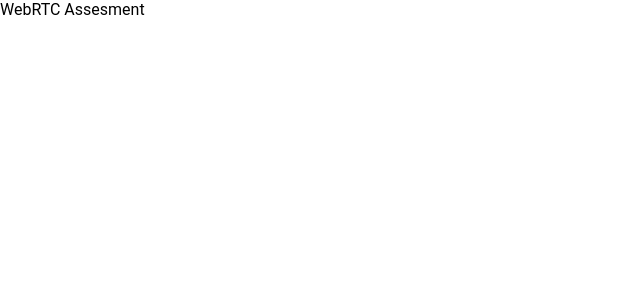
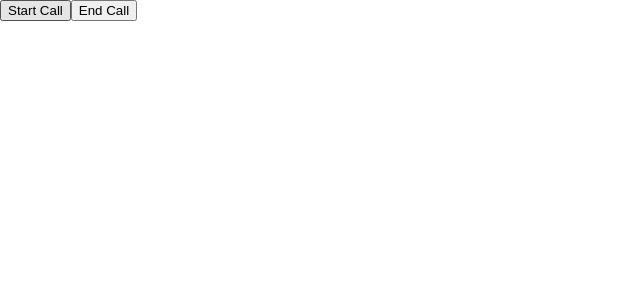
Before and after one commit to Zarttech-main/rtc-assessment, a React (Create React App) app in the folder client/: page / in a window 1280 px wide. Shown: the top 300 px of the page, without its empty margins (0-640 px from the left). Built offline with nearby package versions, Linux system fonts and the light colour scheme.

Commit message:
updated App.tsx, CallControls.tsx, VideoCall.tsx and Homepage.tsx

```diff
--- a/client/package.json
+++ b/client/package.json
@@ -41,5 +41,8 @@
       "last 1 firefox version",
       "last 1 safari version"
     ]
+  },
+  "devDependencies": {
+    "@types/simple-peer": "^9.11.8"
   }
 }
--- a/client/src/App.tsx
+++ b/client/src/App.tsx
@@ -1,7 +1,9 @@
+import HomePage from "./pages/HomePage";
+
 function App() {
   return (
-    <div className="App">
-      WebRTC Assesment
+    <div>
+      <HomePage />
     </div>
   );
 }
--- /dev/null
+++ b/client/src/components/CallControls.tsx
@@ -0,0 +1,17 @@
+import React from 'react';
+
+interface CallControlsProps {
+  onCallStart: () => void;
+  onCallEnd: () => void;
+}
+
+const CallControls: React.FC<CallControlsProps> = ({ onCallStart, onCallEnd }) => {
+  return (
+    <div>
+      <button onClick={onCallStart}>Start Call</button>
+      <button onClick={onCallEnd}>End Call</button>
+    </div>
+  );
+};
+
+export default CallControls;
--- /dev/null
+++ b/client/src/components/VideoCall.tsx
@@ -0,0 +1,52 @@
+import React, { useEffect, useRef } from 'react';
+import SimplePeer from 'simple-peer';
+
+interface VideoCallProps {
+  initiator: boolean;
+}
+
+const VideoCall: React.FC<VideoCallProps> = ({ initiator }) => {
+  const localVideoRef = useRef<HTMLVideoElement>(null);
+  const remoteVideoRef = useRef<HTMLVideoElement>(null);
+  const peerRef = useRef<any>(null);
+
+  useEffect(() => {
+    navigator.mediaDevices.getUserMedia({ video: true, audio: true }).then(stream => {
+      if (localVideoRef.current) localVideoRef.current.srcObject = stream;
+
+      if (initiator) {
+        peerRef.current = new SimplePeer({ initiator: true, stream });
+        peerRef.current.on('signal', (data: any) => {
+        });
+      } else {
+        // Code to handle receiving signal data and creating peer connection
+      }
+
+      peerRef.current.on('stream', (stream: MediaStream) => {
+        if (remoteVideoRef.current) remoteVideoRef.current.srcObject = stream;
+      });
+
+      peerRef.current.on('close', () => {
+      });
+
+      peerRef.current.on('error', (err: any) => {
+        console.error('WebRTC error:', err);
+      });
+
+      return () => {
+        if (peerRef.current) {
+          peerRef.current.destroy();
+        }
+      };
+    }).catch(err => console.error('getUserMedia error:', err));
+  }, [initiator]);
+
+  return (
+    <div>
+      <video ref={localVideoRef} autoPlay muted></video>
+      <video ref={remoteVideoRef} autoPlay></video>
+    </div>
+  );
+};
+
+export default VideoCall;
--- /dev/null
+++ b/client/src/pages/HomePage.tsx
@@ -0,0 +1,27 @@
+import React, { useState } from 'react';
+import CallControls from '../components/CallControls';
+import VideoCall from '../components/VideoCall';
+
+const HomePage: React.FC = () => {
+  const [callStarted, setCallStarted] = useState(false);
+
+  const handleCallStart = () => {
+    setCallStarted(true);
+  };
+
+  const handleCallEnd = () => {
+    setCallStarted(false);
+  };
+
+  return (
+    <div>
+      {callStarted ? (
+        <VideoCall initiator={true} />
+      ) : (
+        <CallControls onCallStart={handleCallStart} onCallEnd={handleCallEnd} />
+      )}
+    </div>
+  );
+};
+
+export default HomePage;
```
Also changed, not shown: 1 other file (tests, documents, lock files or other folders).
